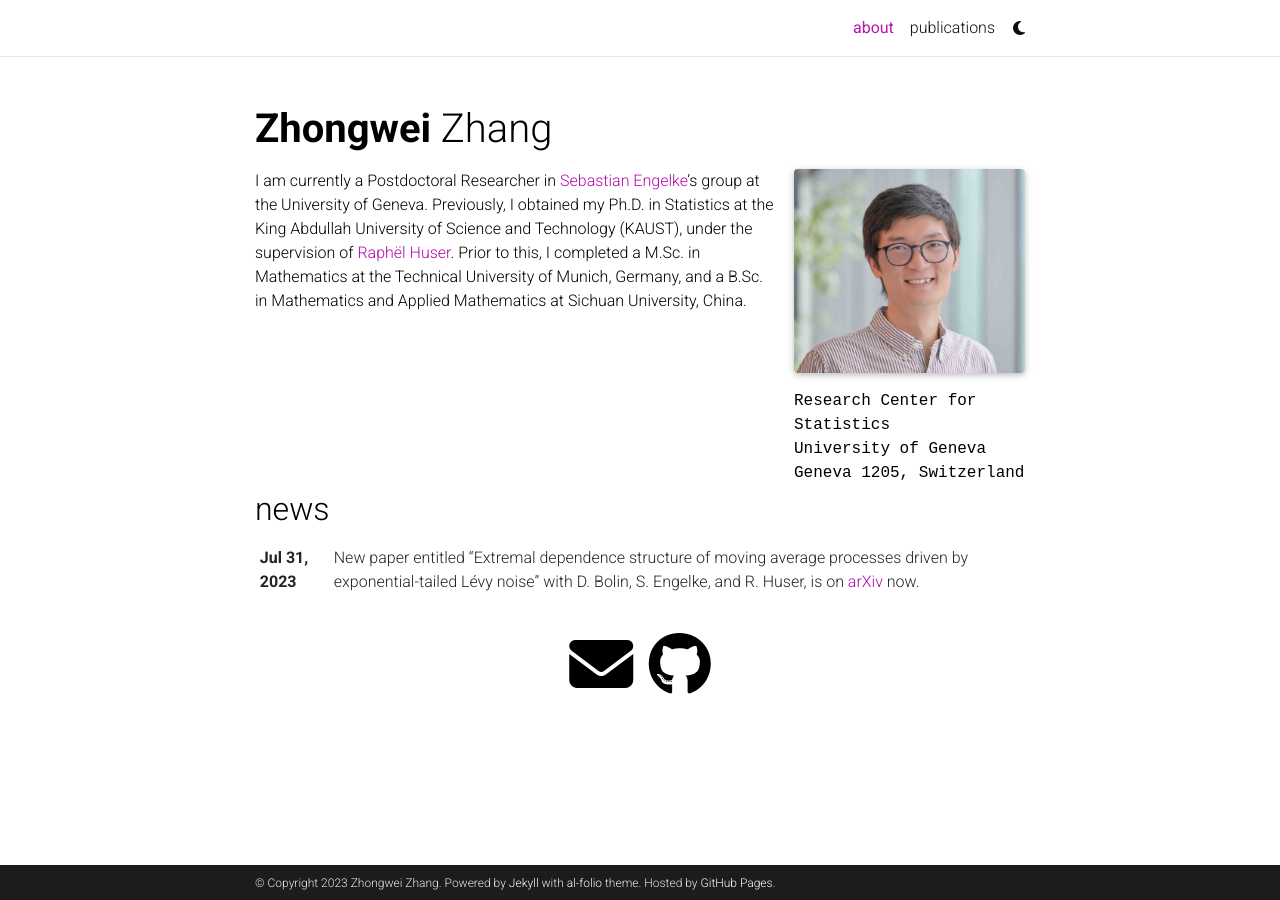
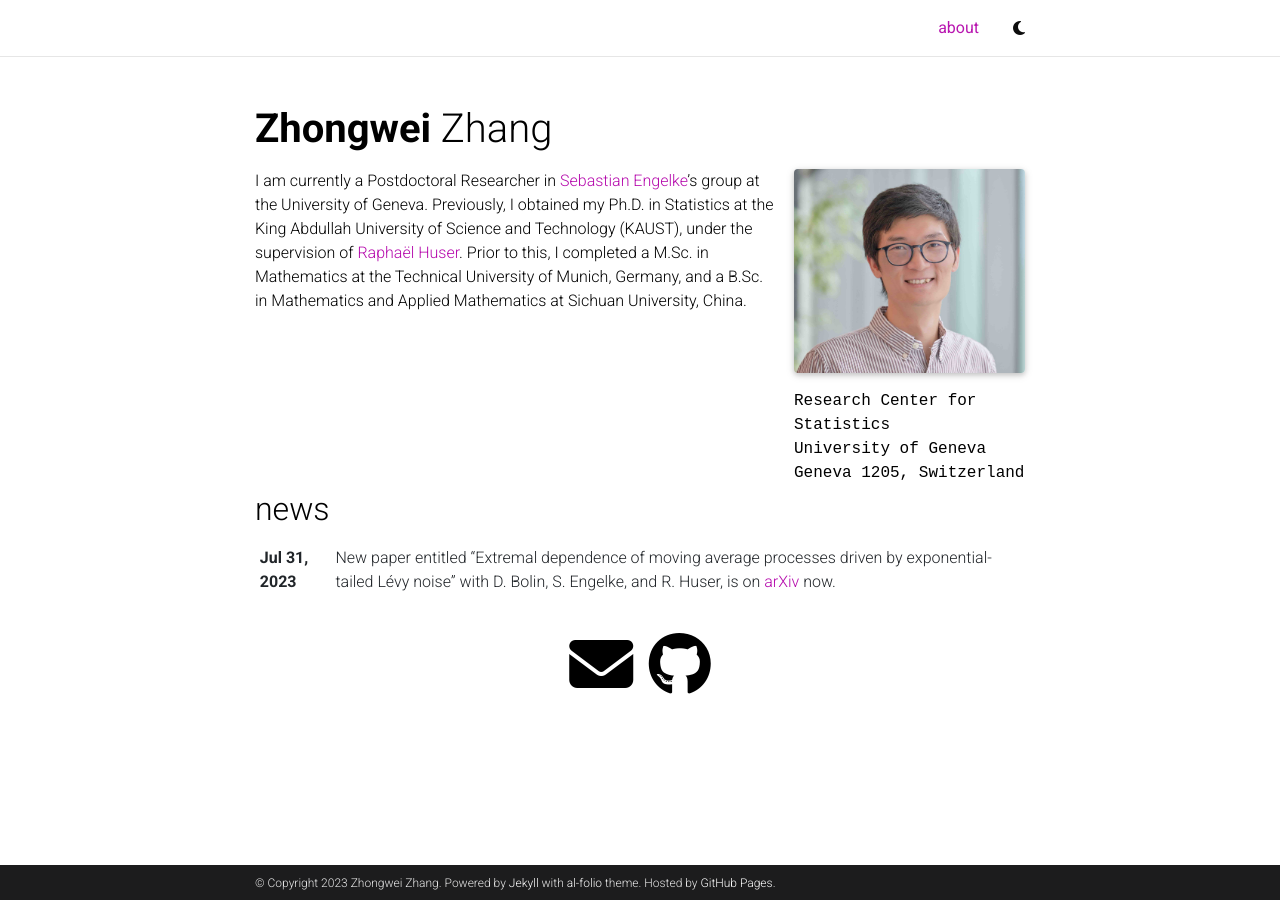
Before and after one commit to Zhongwei-Zhang/Zhongwei-Zhang.github.io, a Jekyll site: the page built from _pages/about.md, in a window 1280 px wide. Built offline with Jekyll 4.4.1, drawn with Linux system fonts in a browser that asks for light colours; full-size pictures stand in for the smaller copies a plugin makes; comment, search, counter and statistics services are not loaded; a style sheet for code colours, icons or effects is not loaded.

Commit message:
update publications

```diff
--- a/_pages/about.md
+++ b/_pages/about.md
@@ -19,4 +19,4 @@
 social: true  # includes social icons at the bottom of the page
 ---
 
-I am currently a Postdoctoral Researcher in [Sebastian Engelke](http://www.sengelke.com/)'s group at the University of Geneva. Previously, I obtained my Ph.D. in Statistics at the King Abdullah University of Science and Technology (KAUST), under the supervision of [Raphël Huser](https://cemse.kaust.edu.sa/extstat/people/person/raphael-huser). Prior to this, I completed a M.Sc. in Mathematics at the Technical University of Munich, Germany, and a B.Sc. in Mathematics and Applied Mathematics at Sichuan University, China.
+I am currently a Postdoctoral Researcher in [Sebastian Engelke](http://www.sengelke.com/)'s group at the University of Geneva. Previously, I obtained my Ph.D. in Statistics at the King Abdullah University of Science and Technology (KAUST), under the supervision of [Raphaël Huser](https://cemse.kaust.edu.sa/extstat/people/person/raphael-huser). Prior to this, I completed a M.Sc. in Mathematics at the Technical University of Munich, Germany, and a B.Sc. in Mathematics and Applied Mathematics at Sichuan University, China.
```
Also changed, not shown: _bibliography/papers.bib (+12 -0 lines), _news/announcement_1.md (+1 -1 lines), _pages/publications.md (+2 -2 lines).
